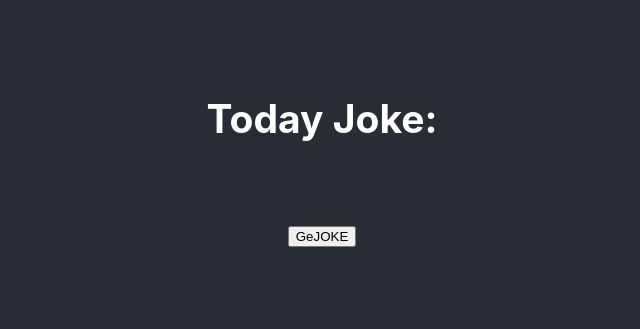
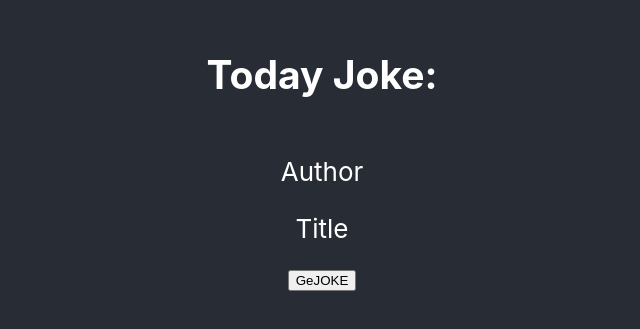
Before and after one commit to bloominstituteoftechnology/React-Redux-App, a React (Create React App) app in the folder app/: page / in a window 1280 px wide. Shown: the part 245-574 px from the top of the page, without its empty margins (318-958 px from the left). Built offline with nearby package versions, Linux system fonts and the light colour scheme.

Commit message:
NEws file updated

```diff
--- a/app/src/actions/newsListActions.js
+++ b/app/src/actions/newsListActions.js
@@ -15,12 +15,12 @@ dispatch(
         type:FETCHING_NEWS_START
     });
 axios
-.get("https://icanhazdadjoke.com/", { headers: headers })
+.get("http://newsapi.org/v2/top-headlines?sources=techcrunch&apiKey=e1777d02ca51402db5eaf53c72cc0666", { headers: headers })
 .then((res)=>{
-    console.log("resukt",res.data.joke);
+    console.log("resukt",res.data.articles);
     dispatch({
         type:FETCHING_NEWS_SUCCESS,
-        payload:res.data.joke
+        payload:res.data.articles
     });
 })
 .catch((err)=>{
--- a/app/src/components/newsList.js
+++ b/app/src/components/newsList.js
@@ -17,8 +17,18 @@ const NewsList = (props) => {
     console.log("news",props);
     return (
         <>
-            <h2>Today Joke:{props.news}</h2>
-            <p></p>
+            <h2>Today Joke:</h2>
+            {
+                props.news.map((item)=>
+            <div key={item.id}>
+            <p >{item.author}</p>
+            <p>{item.title}</p>
+            </div>
+
+
+
+                )
+            }
 
             <button onClick={props.getNews}>GeJOKE</button>
 
--- a/app/src/reducers/newsListReducers.js
+++ b/app/src/reducers/newsListReducers.js
@@ -1,6 +1,6 @@
 import {FETCHING_NEWS_START,FETCHING_NEWS_SUCCESS,FETCHING_NEWS_ERROR} from "../actions/newsListActions";
 const initialState={
-    news:"",
+    news:[{author:"Author",title:"Title"}],
     isFetching:false,
     error:""
 }
```
Also changed, not shown: 1 other file (tests, documents, lock files or other folders).
